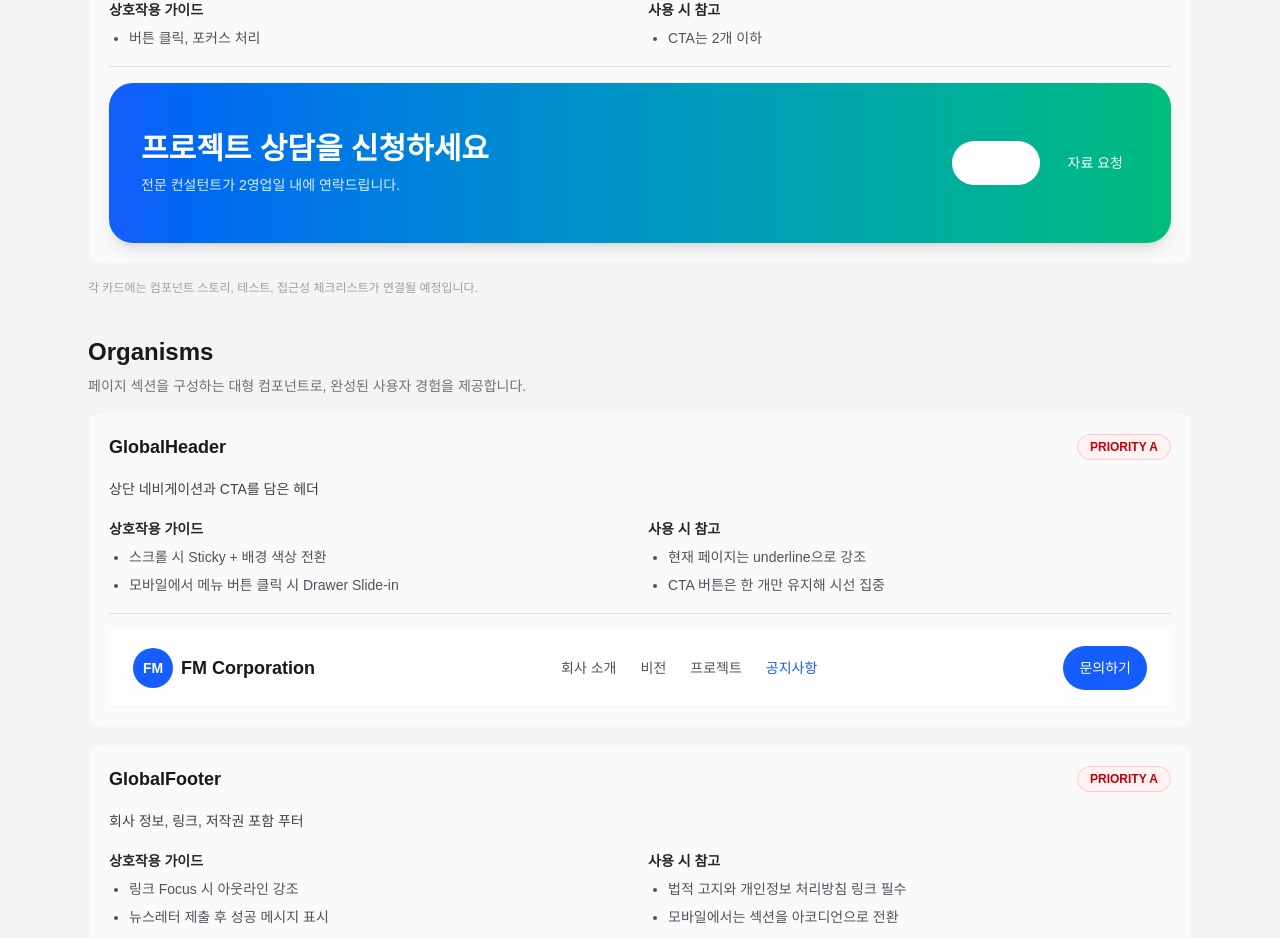
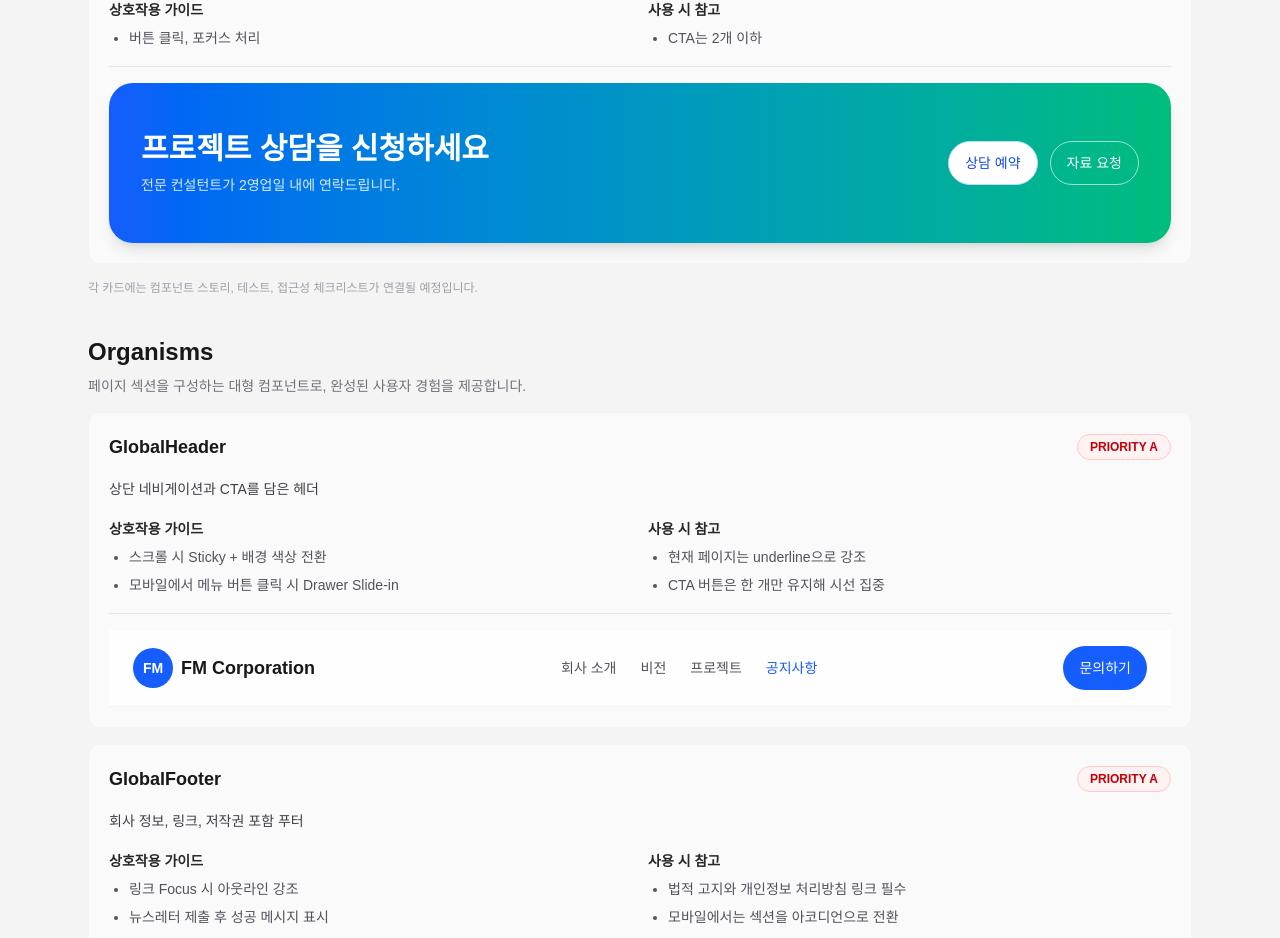
Before and after one commit to dyoun12/fm-web, a Next.js app in the folder fe-app/: page /dev in a window 1280 px wide. Shown: the part 9811-10749 px from the top of the page. Built offline with nearby package versions, Linux system fonts and the light colour scheme.

Commit message:
fix: CTA 버튼 폰트 미식별 문제 해결

```diff
--- a/fe-app/app/components/molecules/cta-section/cta-section.tsx
+++ b/fe-app/app/components/molecules/cta-section/cta-section.tsx
@@ -39,12 +39,20 @@ export function CtaSection({
           )}
         </div>
         <div className="flex flex-wrap items-center gap-3">
-          <Button variant="primary" className="bg-white text-blue-700 hover:bg-blue-50">
-            <Link href={primaryAction.href}>{primaryAction.label}</Link>
+          {/* Primary: 가시성 확보를 위해 Button secondary 변형 사용 (흰 배경 + 파란 텍스트) */}
+          <Button variant="secondary" className="text-blue-700">
+            <Link href={primaryAction.href} className="text-current no-underline">
+              {primaryAction.label}
+            </Link>
           </Button>
           {secondaryAction && (
-            <Button variant="ghost" className="text-white hover:bg-white/10">
-              <Link href={secondaryAction.href}>{secondaryAction.label}</Link>
+            <Button
+              variant="ghost"
+              className="text-white border border-white/60 hover:bg-white/10"
+            >
+              <Link href={secondaryAction.href} className="text-current no-underline">
+                {secondaryAction.label}
+              </Link>
             </Button>
           )}
         </div>
```
